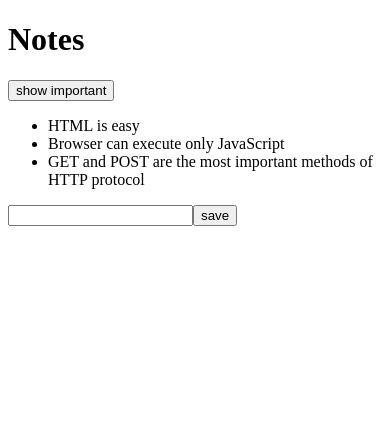
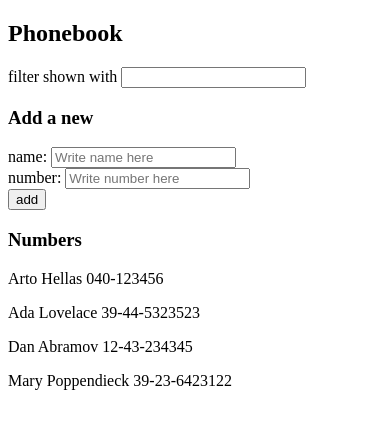
Before and after one commit to Newchxppa/fullstackopen, a React (Vite) app in the folder part2Folder/part2/: page / in a window 390 px wide. Shown: the top 428 px of the page. Built offline with nearby package versions, Linux system fonts and the light colour scheme; data requests are answered from the project's data file.

Commit message:
Modified phonebook to fetch initial data from a local JSON server

```diff
--- a/part2Folder/part2/db.json
+++ b/part2Folder/part2/db.json
@@ -1,19 +1,24 @@
 {
-  "notes": [
+  "persons":[
     {
-      "id": "1",
-      "content": "HTML is easy",
-      "important": true
+      "name": "Arto Hellas",
+      "number": "040-123456",
+      "id": "1"
     },
     {
-      "id": "2",
-      "content": "Browser can execute only JavaScript",
-      "important": false
+      "name": "Ada Lovelace",
+      "number": "39-44-5323523",
+      "id": "2"
     },
     {
-      "id": "3",
-      "content": "GET and POST are the most important methods of HTTP protocol",
-      "important": true
+      "name": "Dan Abramov",
+      "number": "12-43-234345",
+      "id": "3"
+    },
+    {
+      "name": "Mary Poppendieck",
+      "number": "39-23-6423122",
+      "id": "4"
     }
   ]
 }
--- a/part2Folder/part2/src/App.jsx
+++ b/part2Folder/part2/src/App.jsx
@@ -1,59 +1,67 @@
 import { useState, useEffect } from 'react'
 import axios from 'axios'
-import Note from './components/Note'
+import Persons from './components/Persons'
+import PersonForm from './components/PersonForm'
+import Filter from './components/Filter'
+
+const App = () => {
+  const [persons, setPersons] = useState([])
+  const [newName, setNewName] = useState('')
+  const [newNumber, setNewNumber] = useState('')
+  const [searchName, setSearchName] = useState('')
+
+  const hook = () => {
+    axios
+      .get('http://localhost:3001/persons')
+      .then(response => {
+        setPersons(response.data)
+      })
+  }
+  useEffect(hook, [])
 
 
-const App = () => {
-  const [notes, setNotes] = useState([])
-  const [newNote, setNewNote] = useState('')
-  const [showAll, setShowAll] = useState(true)
+  const addInfo = (event) => {
+    event.preventDefault()
+    const personToAdd = {
+      name: newName,
+      number: newNumber
+    }
+    const list = persons.filter(person => {
+      return person.name.toLowerCase() === personToAdd.name.toLowerCase()
+    })
+    if(list.length != 0){
+      alert(`${newName} is already added to the phonebook`)
+    }
+    else{
+      setPersons(persons.concat(personToAdd))
+      setNewName('')
+      setNewNumber('')
+    }
+  }
+
+  const handleNameChange = (event) => {
+    setNewName(event.target.value);
+  }
+  const handlePhoneChange = (event) => {
+    setNewNumber(event.target.value)
+  }
+  const filterName = (event) => {
+    setSearchName(event.target.value)
+  }
 
 
-  const hook = () => {
-    console.log('effect')
-    axios
-      .get('http://localhost:3001/notes')
-      .then(response => {
-        console.log('promise fulfilled')
-        setNotes(response.data)
-      })
-  }
-  useEffect(hook, []);
-  console.log('render', notes.length, 'notes')
-
-
-
-  const addNote = (event) => {
-    event.preventDefault()
-    const noteObject = {
-      content: newNote,
-      important: Math.random() > 0.5,
-      id: String(notes.length + 1),
-    }
-    setNotes(notes.concat(noteObject));
-    setNewNote('')
-  }
-  const handleNoteChange = (event) => {
-    setNewNote(event.target.value);
-  }
-  const notesToShow = showAll ? notes : notes.filter(note => note.important);
   return (
     <div>
-      <h1>Notes</h1>
-      <div>
-        <button onClick={() => setShowAll(!showAll)}>
-          show {showAll ? 'important' : 'all'}
-        </button>
-      </div>
-      <ul>
-        {notesToShow.map(note =>
-          <Note key={note.id} note={note} />
-        )}
-      </ul>
-      <form onSubmit={addNote}>
-        <input value={newNote} onChange={handleNoteChange} />
-        <button type="submit">save</button>
-      </form>
+      <h2>Phonebook</h2>
+
+      <Filter value={searchName} people={persons} filter={filterName} />
+
+      <h3>Add a new</h3>
+
+      <PersonForm submit={addInfo} valueName={newName} changeName={handleNameChange} valueNum={newNumber} changeNum={handlePhoneChange} />
+
+      <h3>Numbers</h3>
+      <Persons persons={persons} />
     </div>
 
   )
```
